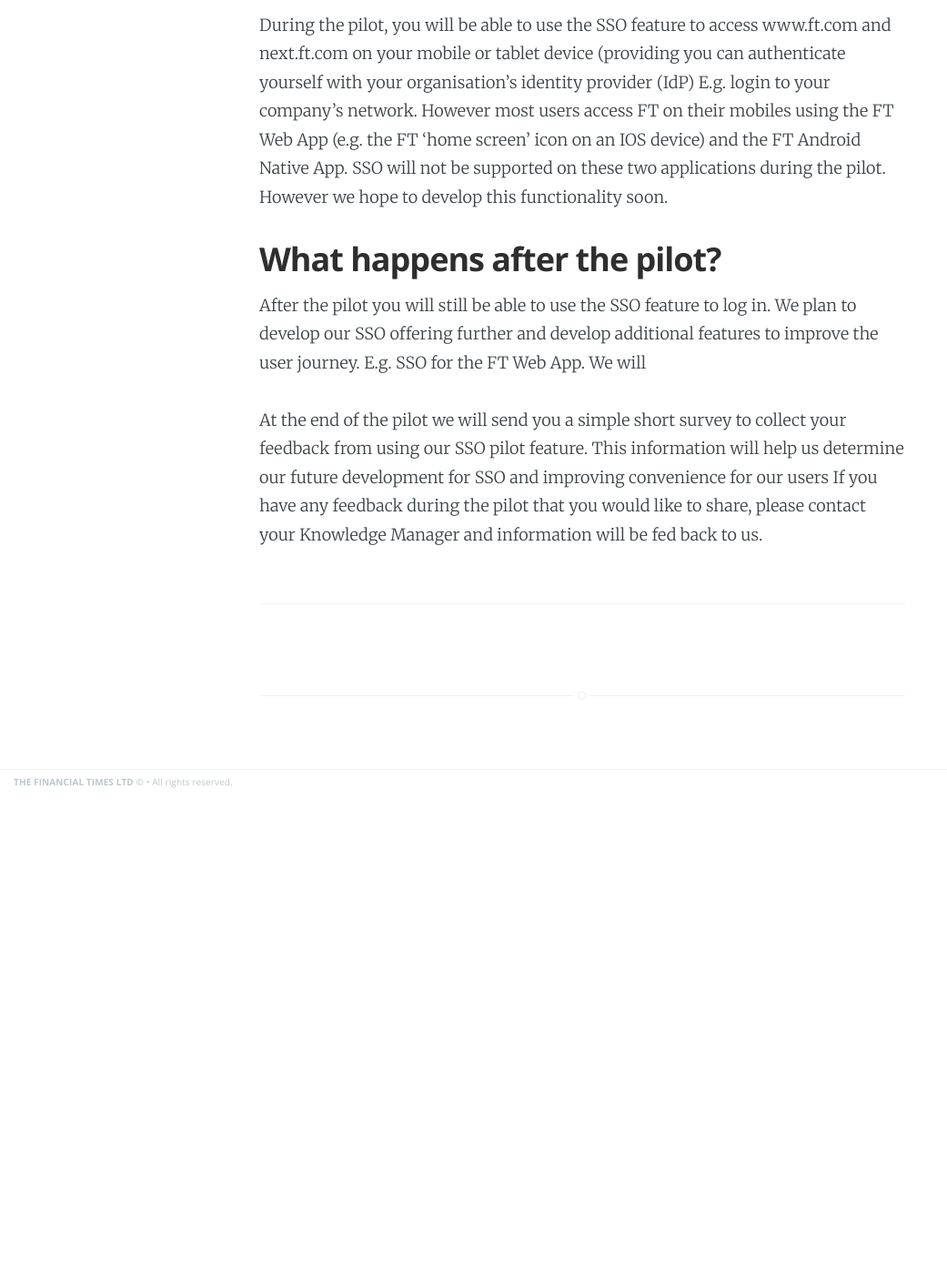
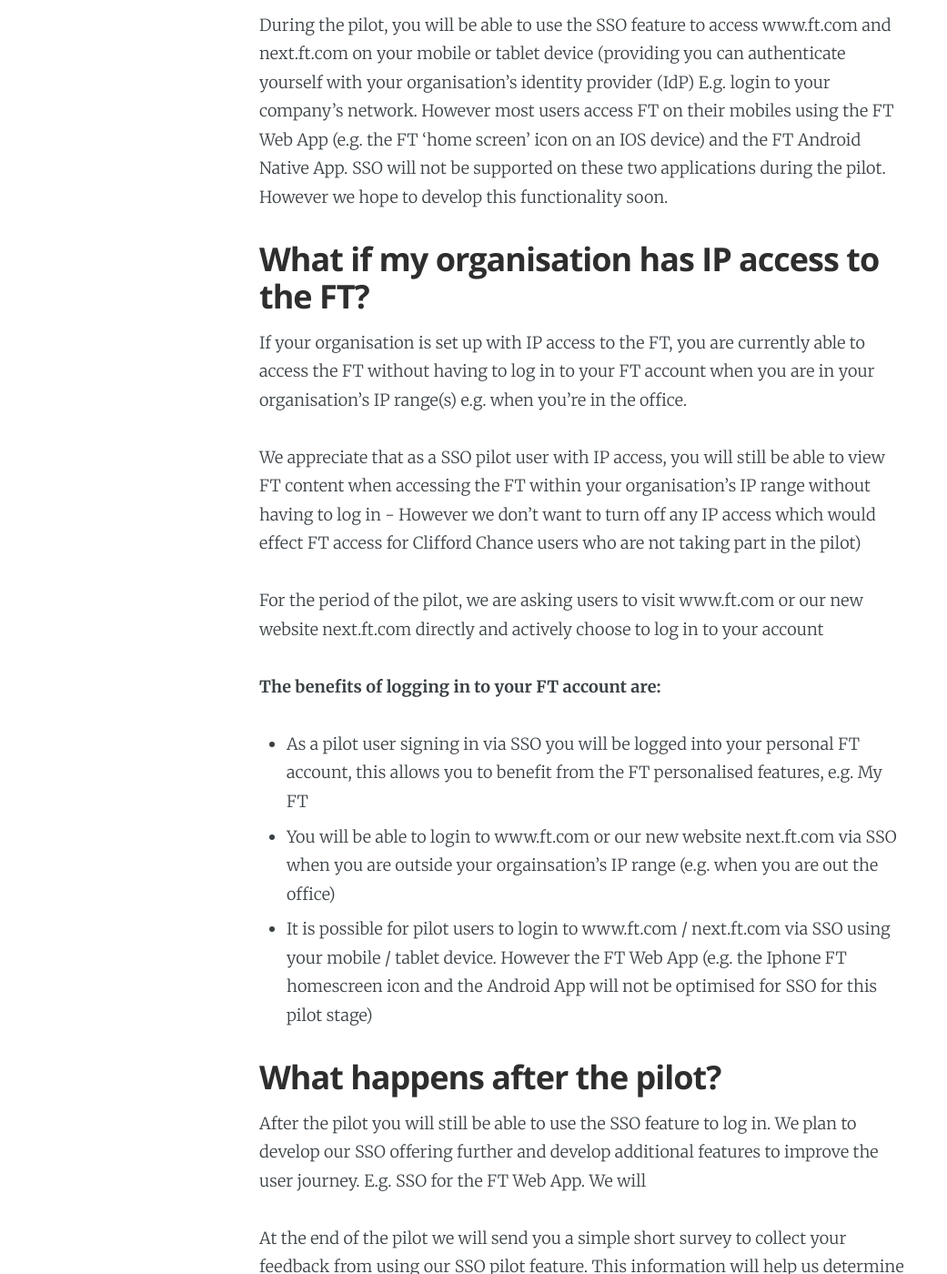
Before and after one commit to Financial-Times/sso-support, a Jekyll site: the page built from _posts/2016-07-19-faqs.md, in a window 1280 px wide and 1400 px high, scrolled down 1051 px. Shown: the whole window at 91% size, without its empty margins (0-1041 px from the left). Built offline with Jekyll 4.4.1, drawn with Linux system fonts in a browser that asks for light colours; before the commit the page ends 1925 px from its top, so only the background shows below that.

Commit message:
Update 2016-07-19-faqs.md

```diff
--- a/_posts/2016-07-19-faqs.md
+++ b/_posts/2016-07-19-faqs.md
@@ -20,6 +20,19 @@
 During the pilot, you will be able to use the SSO feature to access www.ft.com and next.ft.com on your mobile or tablet device (providing you can authenticate yourself with your organisation’s identity provider (IdP) E.g. login to your company’s network.
 However most users access FT on their mobiles using the FT Web App (e.g. the FT ‘home screen’ icon on an IOS device) and the FT Android Native App. SSO will not be supported on these two applications during the pilot. However we hope to develop this functionality soon.
 
+## What if my organisation has IP access to the FT?
+If your organisation is set up with IP access to the FT, you are currently able to access the FT without having to log in to your FT account when you are in your organisation's IP range(s) e.g. when you're in the office.
+
+We appreciate that as a SSO pilot user with IP access, you will still be able to view FT content when accessing the FT within your organisation's IP range without having to log in - However we don't want to turn off any IP access which would effect FT access for Clifford Chance users who are not taking part in the pilot)
+
+For the period of the pilot, we are asking users to visit www.ft.com or our new website next.ft.com directly and actively choose to log in to your account
+
+**The benefits of logging in to your FT account are:**
+
+- As a pilot user signing in via SSO you will be logged into your personal FT account, this allows you to benefit from the FT personalised features, e.g. My FT
+- You will be able to login to www.ft.com or our new website next.ft.com via SSO when you are outside your orgainsation's IP range (e.g. when you are out the office)
+- It is possible for pilot users to login to www.ft.com / next.ft.com via SSO using your mobile / tablet device. However the FT Web App (e.g. the Iphone FT homescreen icon and the Android App will not be optimised for SSO for this pilot stage)
+
 ## What happens after the pilot?
 After the pilot you will still be able to use the SSO feature to log in. We plan to develop our SSO offering further and develop additional features to improve the user journey. E.g. SSO for the FT Web App. We will
 
```
